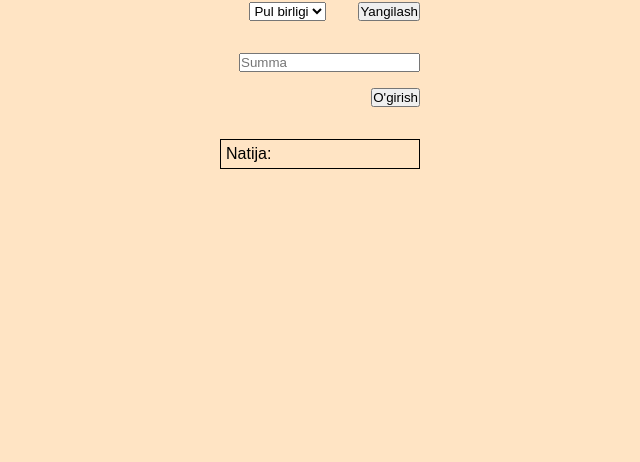
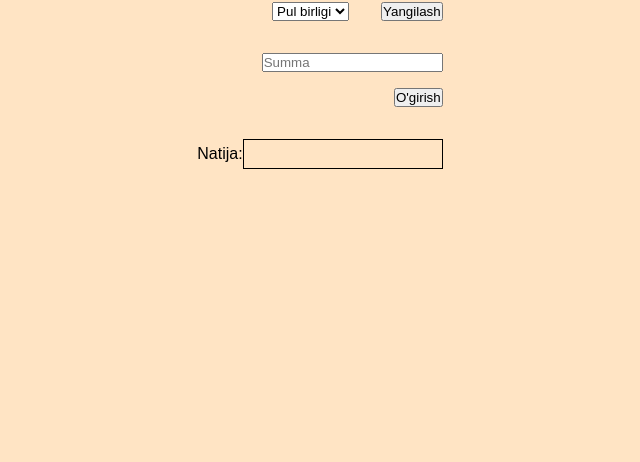
Before and after one commit to IlyosAxmadAli/kurs-valyuta, a plain HTML site: page index.html in a window 1280 px wide. Shown: the part 338-800 px from the top of the page, without its empty margins (320-960 px from the left). Drawn offline with Linux system fonts and the light colour scheme.

Commit message:
yangilandi

```diff
--- a/app.js
+++ b/app.js
@@ -111,11 +111,11 @@ form.addEventListener("submit", (e) => {
   let kurslar = Valyuta.value;
   if (kurslar == "Dollar") {
     let som = 11400 * input.value;
-    natija.textContent += som + " UZS";
+    natija.textContent = som + " UZS";
     malumot2.textContent = "Natijani ko'ring";
   } else if (kurslar == "So'm") {
     let dollar = Math.round((1 / 11400) * input.value);
-    natija.textContent += dollar + " USD";
+    natija.textContent = dollar + " USD";
     malumot2.textContent = "Natijani ko'ring";
   } else {
     h1.textContent = "Xatolik";
--- a/index.html
+++ b/index.html
@@ -12,7 +12,7 @@
 <body>
     <h1>Kursni aniqlang</h1>
     <form class="form">
-        <div>
+        <div class="yangilash">
             <select id="valyuta">
                 <option value="Pul birligi">Pul birligi</option>
                 <option value="Dollar">Dollar</option>
@@ -24,8 +24,9 @@
         <input type="number" placeholder="Summa">
         <button type="submit" id="ogirish">O'girish</button>
         <h4 class="malumot2"></h4>
-        <div>
-            <p class="natija">Natija: </p>
+        <div class="kurs-natija">
+            <p>Natija:</p>
+            <p class="natija"></p>
         </div>
     </form>
     <script src="app.js"></script>
--- a/style.css
+++ b/style.css
@@ -38,7 +38,11 @@ h1 {
   padding: 5px 5px;
   border: 1px solid;
 }
-div {
+.yangilash {
   display: flex;
   gap: 2rem;
 }
+.kurs-natija {
+  display: flex;
+  align-items: center;
+}
```
